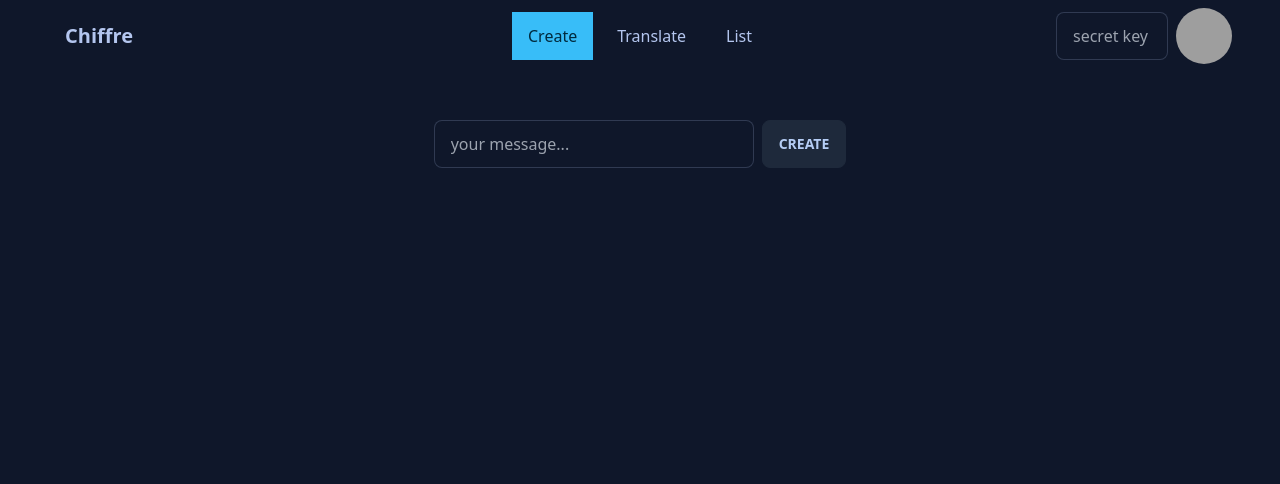
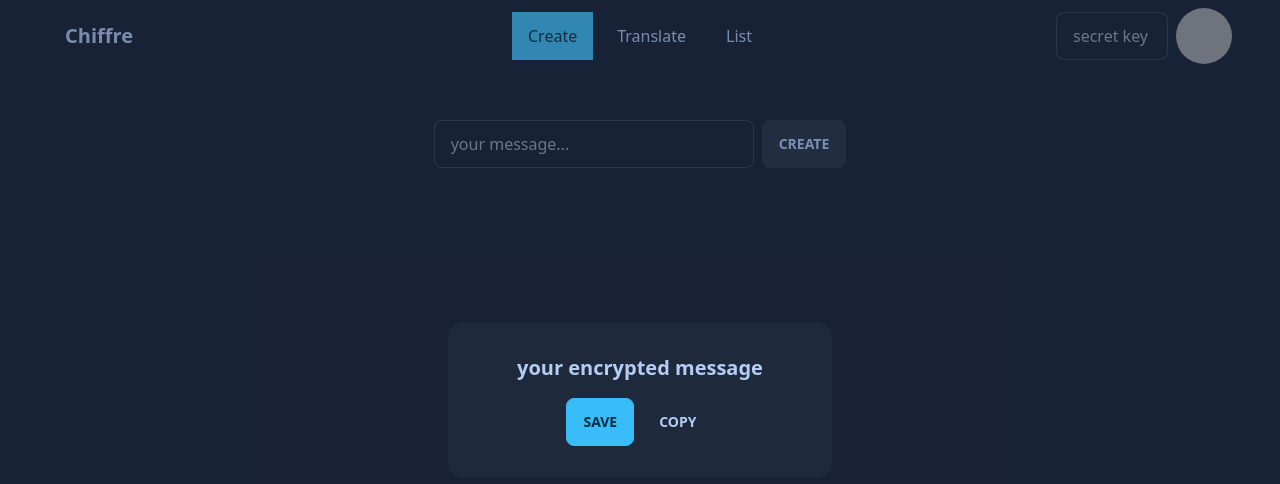
Before and after one commit to kirademiurge/chiffre, a React (Vite) app: page /create in a window 1280 px wide. Both pictures are taken after typing "Sample" into the empty fields and a click on the button "CREATE". Shown: the top 484 px of the page. Built offline with nearby package versions, Linux system fonts and the light colour scheme; grey boxes are pictures that could not be loaded.

Commit message:
added MyModal component

```diff
--- a/index.html
+++ b/index.html
@@ -7,6 +7,7 @@
 	</head>
 	<body>
 		<div id="root"></div>
+		<div id="modalPortal"></div>
 		<script type="module" src="/src/index.jsx"></script>
 	</body>
 </html>
--- a/src/App.jsx
+++ b/src/App.jsx
@@ -8,7 +8,7 @@ import { useState } from "react";
 
 export const App = () => {
 
-	const [secretKey, setSecretKey] = useState("")
+	const [secretKey, setSecretKey] = useState("");
 
 	return (
 		<BrowserRouter>
--- /dev/null
+++ b/src/components/MyModal.jsx
@@ -0,0 +1,23 @@
+import { createPortal } from "react-dom"
+
+export const MyModal = ({isOpen, title, body}) => {
+
+	if (!isOpen) return null;
+	{
+		return createPortal(
+			<div className="flex justify-center items-center fixed top-0 left-0 w-full h-full bg-neutral-focus bg-opacity-40">
+				<div class="card w-96 bg-neutral text-neutral-content">
+					<div class="card-body items-center text-center">
+						<h2 class="card-title">{title}</h2>
+						<p>{body}</p>
+						<div class="card-actions justify-end">
+							<button class="btn btn-primary">save</button>
+							<button class="btn btn-ghost">copy</button>
+						</div>
+					</div>
+				</div>
+			</div>,
+			document.getElementById("modalPortal")
+		)
+	}
+}
--- a/src/pages/CreatePage.jsx
+++ b/src/pages/CreatePage.jsx
@@ -1,10 +1,12 @@
 import { useContext, useState } from "react"
 import { SecretKeyCnx } from "../context/SecretKeyCnx";
+import { MyModal } from "../components/MyModal";
 
 export const CreatePage = () => {
 
 	const [inputText, setInputText] = useState("");
 	const [secretKey, setSecretKey] = useContext(SecretKeyCnx);
+	const [isModalOpen, setIsModalOpen] = useState(false);
 
 	const onSubmit = (event) => {
 		event.preventDefault();
@@ -14,9 +16,9 @@ export const CreatePage = () => {
 			str.push(inputText[i].charCodeAt() ^ secretKey);
 		}
 
-		console.log(str.join(" "));
+		console.log(`encrypted msg: ${str.join(" ")}`);
 		setInputText("");
-		setSecretKey("");
+		setIsModalOpen(true);
 	}
 
 	return (
@@ -33,6 +35,8 @@ export const CreatePage = () => {
 				<button className="btn">create</button>
 
 			</form>
+
+			<MyModal isOpen={isModalOpen} title={"your encrypted message"} body={secretKey} />
 		</div>
 	)
 }
```
